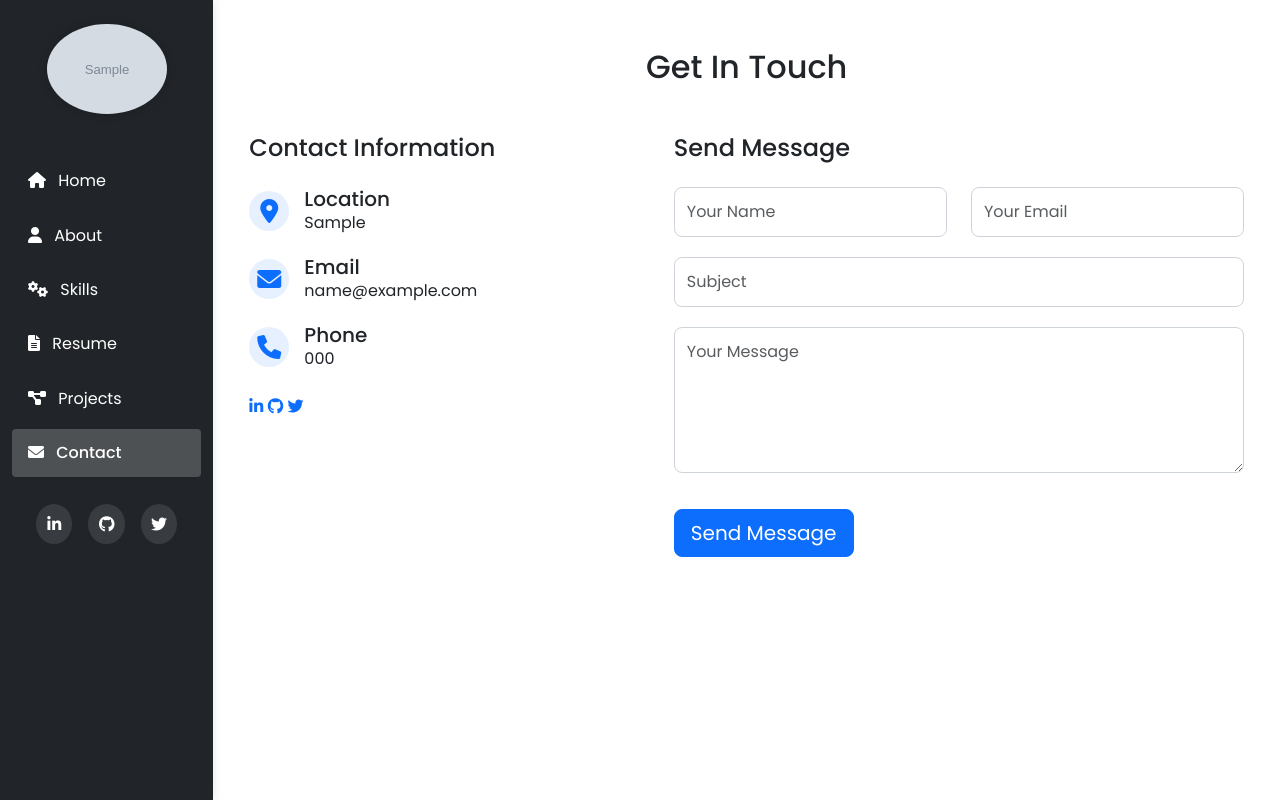
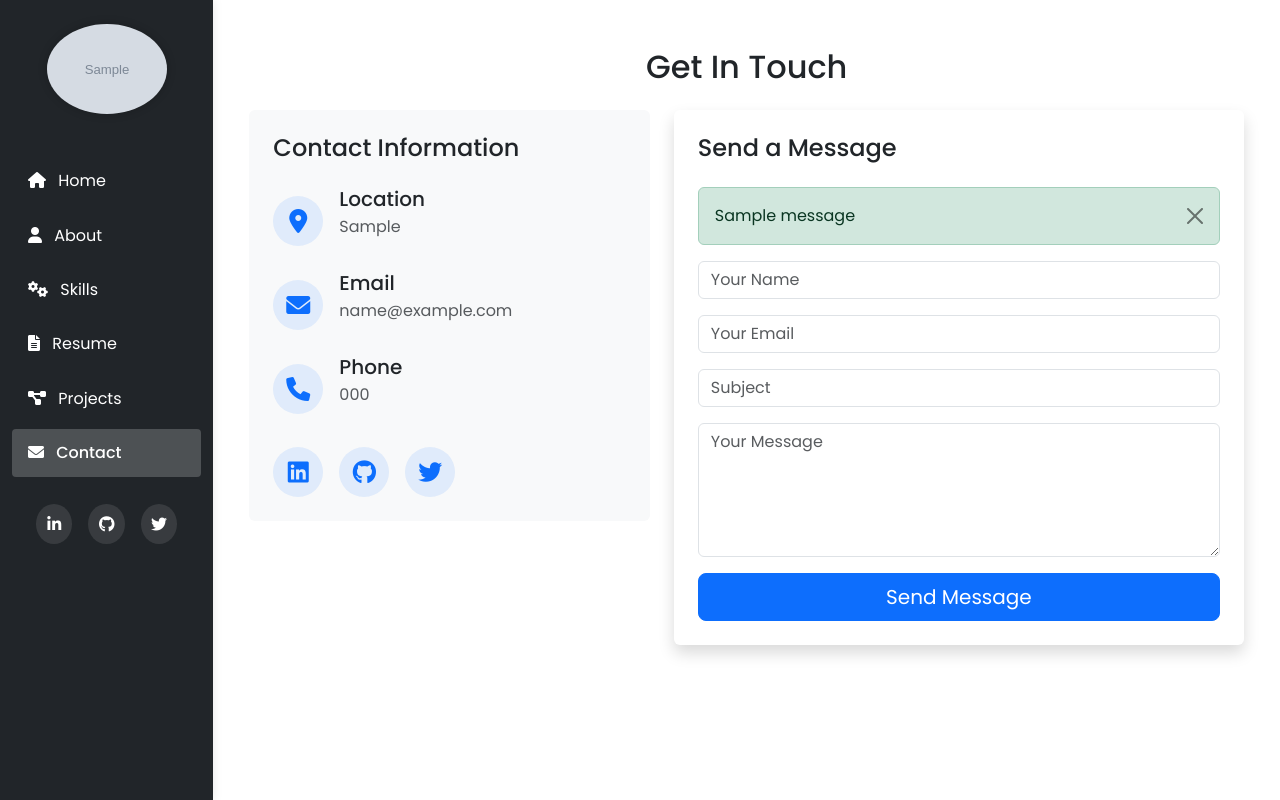
Before and after one commit to zabih1/portfolio_project, a Django app: page /contact/ in a window 1280 px wide. Run offline with Django 5.2, Linux system fonts and the light colour scheme; tables that the repository leaves empty hold one stand-in row (values such as "Sample post"); grey boxes marked "Sample" are stand-in pictures; one stand-in notice (Sample message) is shown.

Commit message:
adding db

```diff
--- a/static/css/style.css
+++ b/static/css/style.css
@@ -196,39 +196,69 @@ a {
 }
 
 /* ================= CONTACT SECTION ================= */
-.contact-info-item {
-    display: flex;
-    align-items: center;
-    margin-bottom: 20px;
+/* ============ CONTACT PAGE STYLES ============ */
+.contact-info {
+    background: #fff;
+    padding: 20px;
+    border-radius: 10px;
 }
 
-.contact-info-item i {
+.contact-info i {
     font-size: 24px;
     color: var(--primary-color);
-    margin-right: 15px;
-    width: 40px;
-    height: 40px;
+    width: 50px;
+    height: 50px;
     display: flex;
     align-items: center;
     justify-content: center;
-    background-color: rgba(13, 110, 253, 0.1);
+    background: rgba(13, 110, 253, 0.1);
     border-radius: 50%;
 }
 
-.form-control {
-    padding: 12px;
-    border-radius: 8px;
-    border: 1px solid #ced4da;
-    margin-bottom: 20px;
+.social-icon {
+    display: inline-flex;
+    align-items: center;
+    justify-content: center;
+    width: 40px;
+    height: 40px;
+    border-radius: 50%;
+    background-color: var(--light-color);
+    color: var(--primary-color);
+    margin-right: 10px;
+    font-size: 18px;
+    transition: var(--transition);
 }
 
-.form-control:focus {
-    box-shadow: 0 0 0 0.25rem rgba(13, 110, 253, 0.25);
-    border-color: var(--primary-color);
+.social-icon:hover {
+    background-color: var(--primary-color);
+    color: white;
+    transform: translateY(-3px);
+}
+
+.form-floating label {
+    color: var(--gray-color);
+    transition: var(--transition);
+}
+
+.form-floating .form-control:focus + label {
+    color: var(--primary-color);
+}
+
+/* Responsive */
+@media (max-width: 768px) {
+    .contact-info {
+        text-align: center;
+    }
+
+    .contact-info i {
+        margin: 0 auto 10px;
+    }
 }
 
 
+
 /* ================= RESPONSIVE STYLES ================= */
+
 @media (max-width: 768px) {
     .sidebar {
         position: fixed;
--- a/templates/base.html
+++ b/templates/base.html
@@ -1,5 +1,3 @@
-<!-- base.html -->
-
 <!DOCTYPE html>
 <html lang="en">
 <head>
@@ -17,7 +15,7 @@
     <div class="container-fluid">
         <div class="row">
             <!-- Sidebar Navigation -->
-            <nav class="col-md-3 col-lg-2 d-md-block bg-dark sidebar vh-100 position-fixed" id="sidebarMenu">
+            <nav class="col-md-3 col-lg-2 d-md-block bg-dark sidebar vh-100 position-fixed">
                 <div class="d-flex justify-content-center py-4">
                     {% if profile.logo_image %}
                         <img src="{{ profile.logo_image.url }}" alt="{{ profile.name }}" class="logo">
@@ -77,9 +75,6 @@
 
             <!-- Main Content Area -->
             <main class="col-md-9 ms-sm-auto col-lg-10 px-md-4">
-                <button class="navbar-toggler d-md-none" type="button" data-bs-toggle="collapse" data-bs-target="#sidebarMenu" aria-controls="sidebarMenu" aria-expanded="false" aria-label="Toggle navigation">
-                    <span class="navbar-toggler-icon"></span>
-                </button>
                 {% block content %}{% endblock %}
             </main>
         </div>
@@ -87,8 +82,6 @@
 
     <!-- Bootstrap JS Bundle -->
     <script src="https://cdn.jsdelivr.net/npm/bootstrap@5.3.0/dist/js/bootstrap.bundle.min.js"></script>
-    <!-- Main JavaScript for Portfolio Website -->
-    <script src="{% static 'js/main.js' %}"></script>
     {% block extra_js %}{% endblock %}
 </body>
 </html>
--- a/templates/contact.html
+++ b/templates/contact.html
@@ -1,82 +1,80 @@
 {% extends 'base.html' %}
-
 {% block content %}
-<!-- Contact Section -->
 <section id="contact" class="py-5">
     <div class="container">
-        <h2 class="text-center mb-5">Get In Touch</h2>
+        <h2 class="text-center mb-4">Get In Touch</h2>
 
         <div class="row">
             <div class="col-lg-5">
-                <div class="contact-info">
+                <div class="contact-info p-4 rounded bg-light">
                     <h4 class="mb-4">Contact Information</h4>
 
-                    <div class="contact-info-item">
-                        <i class="fas fa-map-marker-alt"></i>
+                    <div class="contact-info-item d-flex align-items-center mb-3">
+                        <i class="fas fa-map-marker-alt text-primary fs-4 me-3"></i>
                         <div>
-                            <h5 class="mb-0">Location</h5>
-                            <p class="mb-0">{{ profile.location }}</p>
+                            <h5 class="mb-1">Location</h5>
+                            <p class="text-muted">{{ profile.location }}</p>
                         </div>
                     </div>
 
-                    <div class="contact-info-item">
-                        <i class="fas fa-envelope"></i>
+                    <div class="contact-info-item d-flex align-items-center mb-3">
+                        <i class="fas fa-envelope text-primary fs-4 me-3"></i>
                         <div>
-                            <h5 class="mb-0">Email</h5>
-                            <p class="mb-0">{{ profile.email }}</p>
+                            <h5 class="mb-1">Email</h5>
+                            <p class="text-muted">{{ profile.email }}</p>
                         </div>
                     </div>
 
-                    <div class="contact-info-item">
-                        <i class="fas fa-phone"></i>
+                    <div class="contact-info-item d-flex align-items-center">
+                        <i class="fas fa-phone text-primary fs-4 me-3"></i>
                         <div>
-                            <h5 class="mb-0">Phone</h5>
-                            <p class="mb-0">{{ profile.phone }}</p>
+                            <h5 class="mb-1">Phone</h5>
+                            <p class="text-muted">{{ profile.phone }}</p>
                         </div>
                     </div>
 
-                    <div class="mt-4">
-                        <div class="social-icons-alt">
+                    <div class="mt-4 d-flex gap-3">
                         {% if profile.linkedin %}
-                                <a href="{{ profile.linkedin }}" target="_blank"><i class="fab fa-linkedin-in"></i></a>
+                            <a href="{{ profile.linkedin }}" class="text-dark fs-4"><i class="fab fa-linkedin"></i></a>
                         {% endif %}
                         {% if profile.github %}
-                                <a href="{{ profile.github }}" target="_blank"><i class="fab fa-github"></i></a>
+                            <a href="{{ profile.github }}" class="text-dark fs-4"><i class="fab fa-github"></i></a>
                         {% endif %}
                         {% if profile.twitter %}
-                                <a href="{{ profile.twitter }}" target="_blank"><i class="fab fa-twitter"></i></a>
+                            <a href="{{ profile.twitter }}" class="text-dark fs-4"><i class="fab fa-twitter"></i></a>
                         {% endif %}
-                        </div>
                     </div>
                 </div>
             </div>
 
             <div class="col-lg-7">
-                <div class="contact-form-container">
-                    <h4 class="mb-4">Send Message</h4>
+                <div class="contact-form-container p-4 rounded shadow">
+                    <h4 class="mb-4">Send a Message</h4>
 
                     {% if messages %}
                         {% for message in messages %}
-                            <div class="alert alert-{{ message.tags }} alert-dismissible fade show" role="alert">
+                            <div class="alert alert-{{ message.tags }} alert-dismissible fade show">
                                 {{ message }}
-                                <button type="button" class="btn-close" data-bs-dismiss="alert" aria-label="Close"></button>
+                                <button type="button" class="btn-close" data-bs-dismiss="alert"></button>
                             </div>
                         {% endfor %}
                     {% endif %}
 
                     <form action="{% url 'send_message' %}" method="post">
                         {% csrf_token %}
-                        <div class="row">
-                            <div class="col-md-6">
+                        <div class="mb-3">
                             <input type="text" name="name" class="form-control" placeholder="Your Name" required>
                         </div>
-                            <div class="col-md-6">
+                        <div class="mb-3">
                             <input type="email" name="email" class="form-control" placeholder="Your Email" required>
                         </div>
+                        <div class="mb-3">
+                            <input type="text" name="subject" class="form-control" placeholder="Subject" required>
                         </div>
-                        <input type="text" name="subject" class="form-control" placeholder="Subject" required>
+                        <div class="mb-3">
                             <textarea name="message" class="form-control" rows="5" placeholder="Your Message" required></textarea>
-                        <button type="submit" class="btn btn-primary btn-lg mt-3">Send Message</button>
+                        </div>
+                        <button type="submit" class="btn btn-primary btn-lg w-100">Send Message</button>
                     </form>
                 </div>
             </div>
```
Also changed, not shown: templates/about.html (+20 -18 lines). Lines whose indentation alone changed are shown as unchanged.
